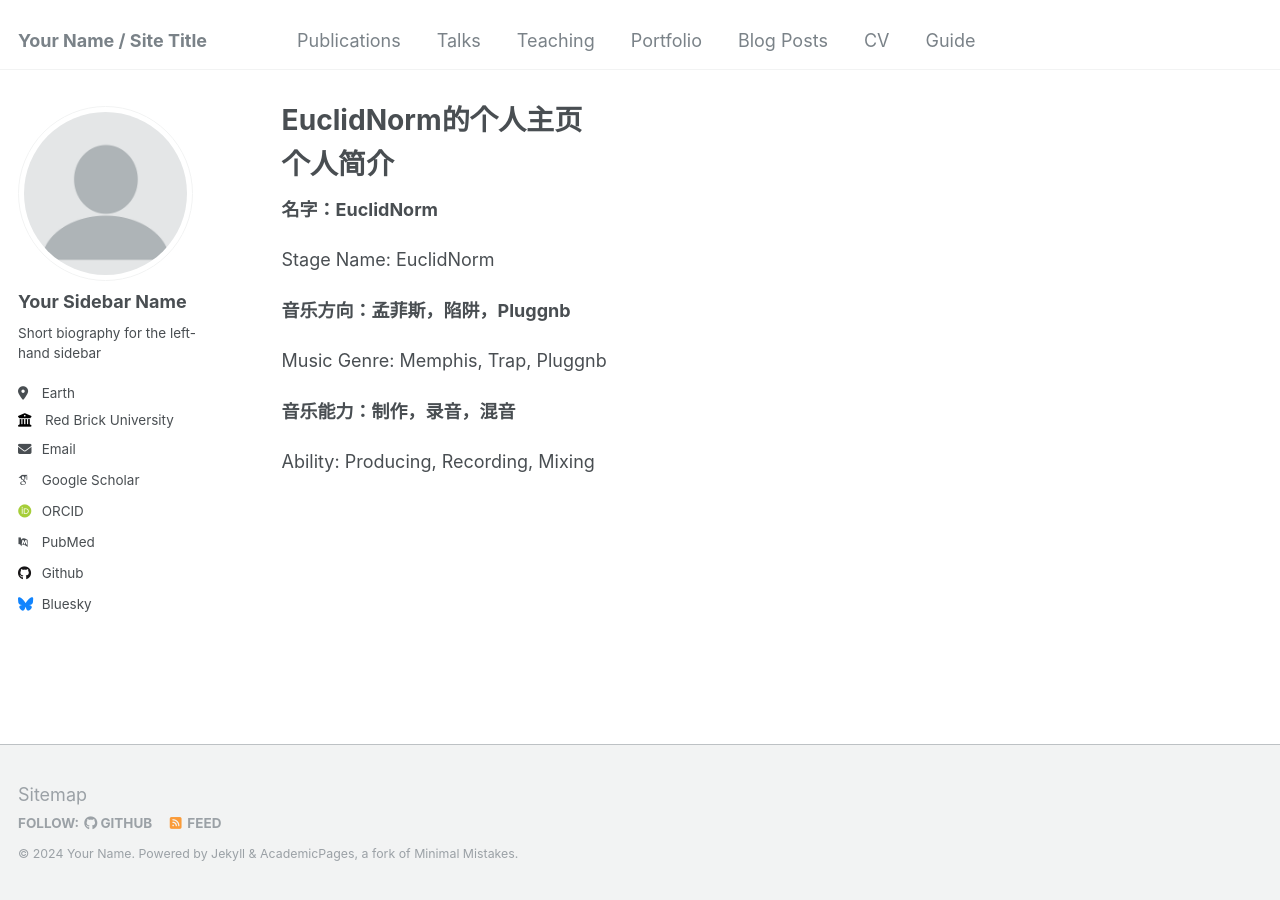
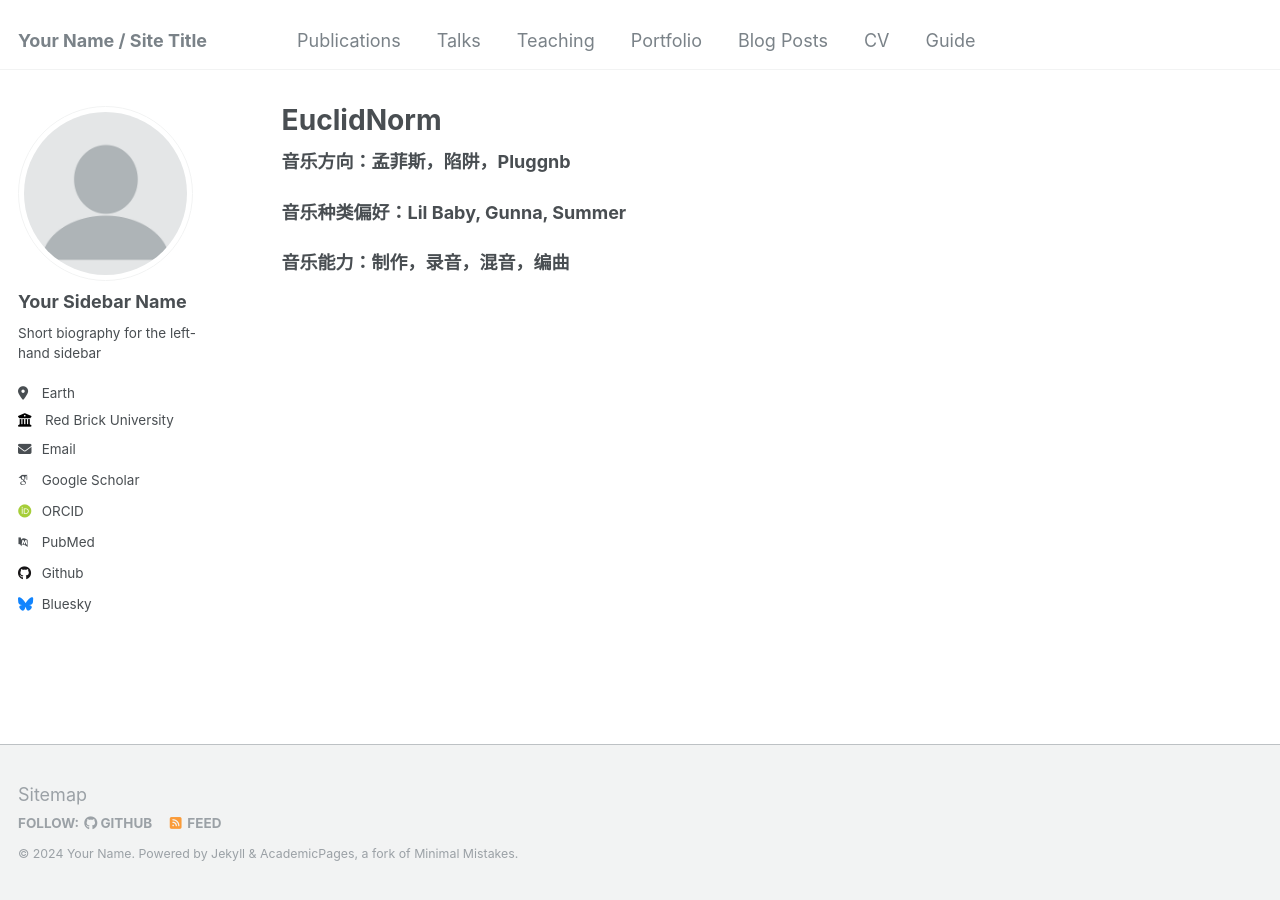
Before and after one commit to BSITA-CQ/BSITA-CQ.github.io, a Jekyll site: the page built from _pages/about.md, in a window 1280 px wide. Built offline with Jekyll 4.4.1, drawn with Linux system fonts in a browser that asks for light colours; some web fonts are replaced.

Commit message:
Update about.md

```diff
--- a/_pages/about.md
+++ b/_pages/about.md
@@ -1,25 +1,22 @@
 ---
 permalink: /
-title: "EuclidNorm的个人主页"
+title: "EuclidNorm"
 author_profile: true
 redirect_from:
   - /about/
   - /about.html
 ---
 
-个人简介
-==========
 
-**名字：EuclidNorm**
 
-Stage Name: EuclidNorm
 
 
 **音乐方向：孟菲斯，陷阱，Pluggnb**
 
-Music Genre: Memphis, Trap, Pluggnb
 
 
-**音乐能力：制作，录音，混音**
+**音乐种类偏好：Lil Baby, Gunna, Summer**
 
-Ability: Producing, Recording, Mixing
+
+
+**音乐能力：制作，录音，混音，编曲**
```
